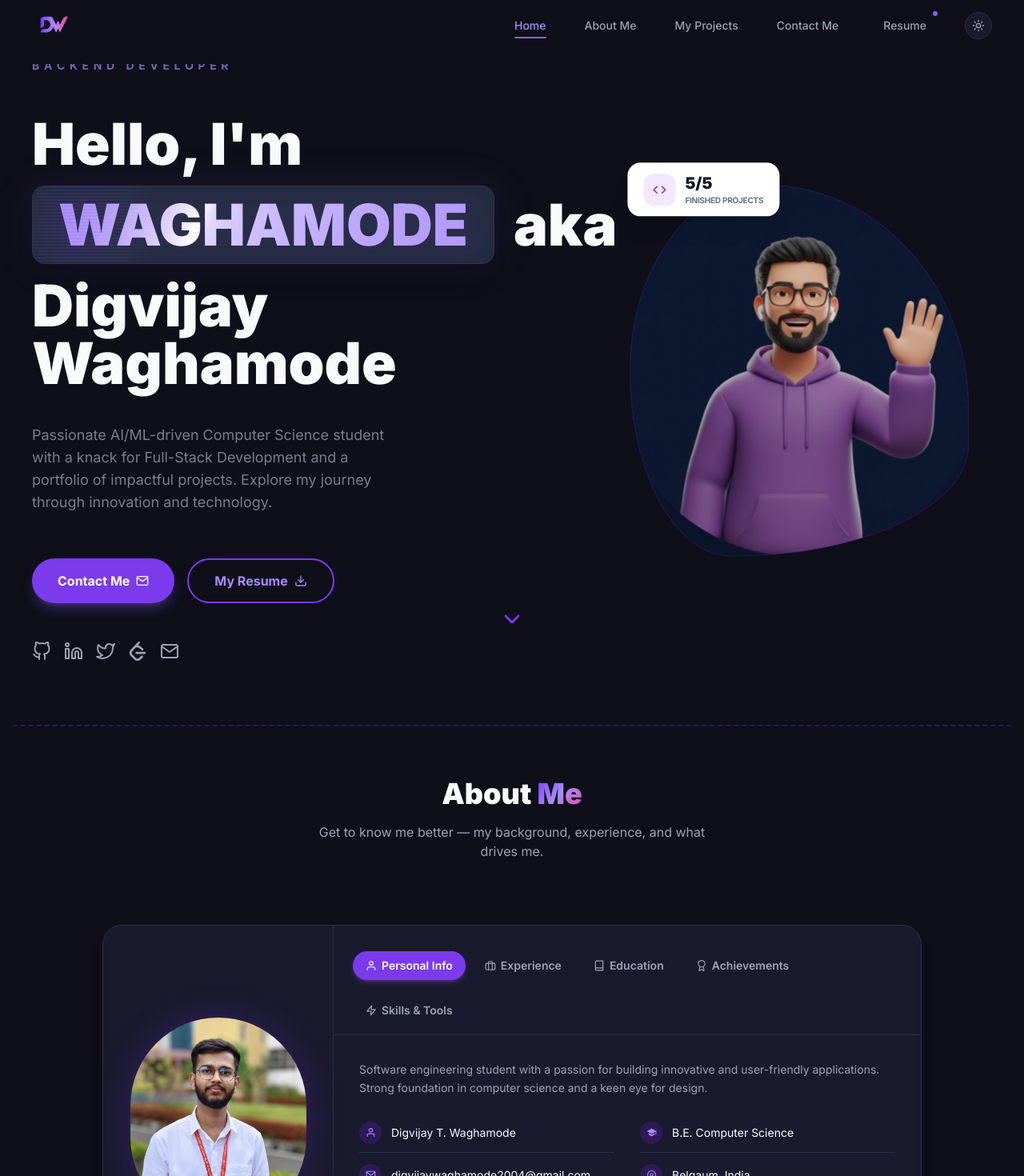
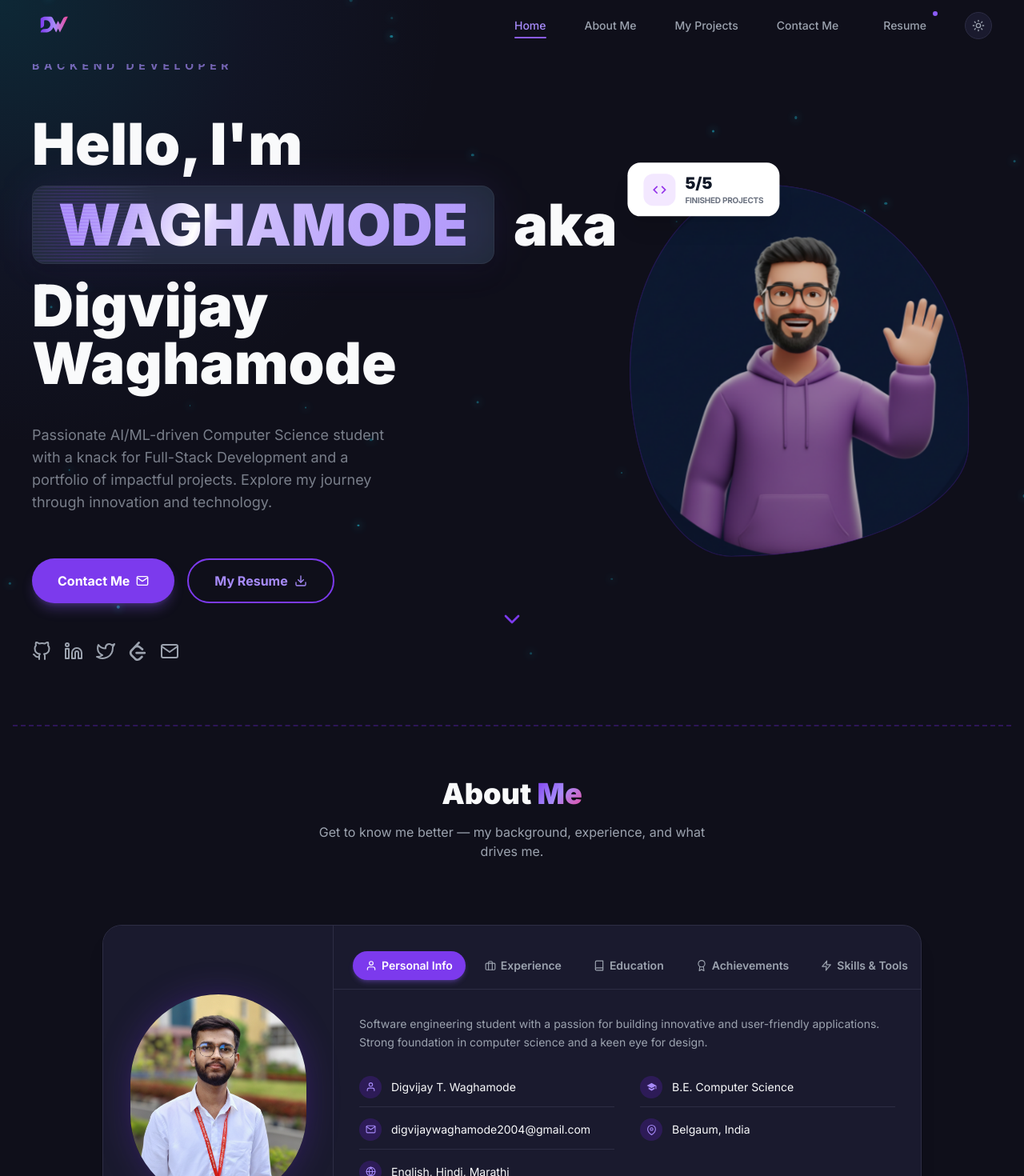
Before and after one commit to digvijay208/digvijay-portfolio, a Next.js app: page / in a window 1280 px wide. Shown: the top 1470 px of the page at 80% size. Built offline with nearby package versions, Linux system fonts and the light colour scheme.

Commit message:
feat: added interactive particle background and spring animations [skip ci]

```diff
--- a/components/About.tsx
+++ b/components/About.tsx
@@ -45,12 +45,12 @@ const EDUCATION = [
   { degree: "12th Grade (PCMB)",     institution: "KLE independent PU College",             duration: "2020 – 2022", cgpa: "7.53 / 10.0" },
 ];
 
-const ACHIEVEMENTS = [/*
-  { title: "🏆 Hackathon Winner",   desc: "1st place at National Level Tech Hackathon 2024 among 200+ teams." },
-  { title: "⭐ 5-Star Coder",       desc: "Achieved 5-star rating on HackerRank in Problem Solving." },
-  { title: "🎓 Merit Scholarship",  desc: "Awarded academic merit scholarship for outstanding performance." },
-  { title: "🚀 Best Project Award", desc: "Recognized for the best final year project in the department." },
-*/];
+const ACHIEVEMENTS = [
+  { title: "☁️ AWS Academy Graduate - Generative AI Foundations", desc: "Completed foundational training on Generative AI concepts provided by AWS Academy." },
+  { title: "🤖 Claude Code in Action", desc: "Successfully completed the Claude Code in Action course, focusing on practical AI development." },
+  { title: "🎨 UI/UX for Beginners", desc: "Completed a comprehensive course covering user interface and user experience design principles." },
+  { title: "💻 Web Development + DevOps Cohort", desc: "Participated in an intensive cohort focusing on modern web development along with essential DevOps practices." },
+];
 
 const SKILL_GROUPS = [
   { category: "Frontend",      color: "bg-blue-100 text-blue-700 dark:bg-blue-900/30 dark:text-blue-300",     skills: ["React","Next.js","TypeScript","Tailwind CSS","HTML5","CSS3"] },
@@ -106,26 +106,70 @@ const tabContent: Record<string, React.ReactNode> = {
   education: (
     <div className="space-y-4">
       {EDUCATION.map((edu, i) => (
-        <div key={i} className="p-4 rounded-2xl bg-[var(--bg)] border border-[var(--border)] hover:border-primary-300 dark:hover:border-primary-700 transition-colors">
-          <div className="flex justify-between items-start gap-2">
+        <motion.div
+          key={i}
+          initial={{ opacity: 0, scale: 0.95, y: 15 }}
+          animate={{ opacity: 1, scale: 1, y: 0 }}
+          transition={{
+            type: "spring",
+            stiffness: 260,
+            damping: 20,
+            delay: i * 0.1,
+          }}
+          whileHover={{
+            scale: 1.03,
+            y: -4,
+            transition: { type: "spring", stiffness: 400, damping: 10 }
+          }}
+          whileTap={{ scale: 0.98 }}
+          className="relative p-5 rounded-2xl bg-[var(--bg)] border border-[var(--border)] hover:border-primary-400 dark:hover:border-primary-500 hover:shadow-[0_8px_30px_rgba(168,85,247,0.4)] dark:hover:shadow-[0_8px_30px_rgba(168,85,247,0.6)] cursor-pointer transition-colors duration-300 group overflow-hidden"
+        >
+          {/* Subtle neon gradient background on hover */}
+          <div className="absolute inset-0 bg-gradient-to-br from-primary-500/10 to-transparent opacity-0 group-hover:opacity-100 transition-opacity duration-300 pointer-events-none" />
+
+          <div className="relative z-10 flex justify-between items-start gap-2">
             <div>
-              <div className="font-semibold text-[var(--text)]">{edu.degree}</div>
-              <div className="text-sm text-primary-600 dark:text-primary-400 font-medium">{edu.institution}</div>
+              <div className="font-bold text-[var(--text)] flex items-center gap-2 group-hover:text-primary-600 dark:group-hover:text-primary-400 transition-colors duration-300 text-base">{edu.degree}</div>
+              <div className="text-sm text-primary-600 dark:text-primary-400 font-medium mt-1">{edu.institution}</div>
             </div>
-            <span className="shrink-0 text-xs px-2 py-1 rounded-full bg-primary-100 dark:bg-primary-900/40 text-primary-700 dark:text-primary-300">{edu.duration}</span>
+            <span className="shrink-0 text-xs px-2.5 py-1 rounded-full bg-primary-100 dark:bg-primary-900/50 text-primary-700 dark:text-primary-300 font-medium border border-primary-200 dark:border-primary-800">{edu.duration}</span>
           </div>
-          <div className="mt-2 text-sm text-[var(--text-muted)]">CGPA / Score: <strong>{edu.cgpa}</strong></div>
-        </div>
+          <div className="relative z-10 mt-3 text-sm text-[var(--text-muted)]">CGPA / Score: <strong className="text-[var(--text)]">{edu.cgpa}</strong></div>
+        </motion.div>
       ))}
     </div>
   ),
   achievements: (
-    <div className="space-y-3">
+    <div className="space-y-4">
       {ACHIEVEMENTS.map((ach, i) => (
-        <div key={i} className="p-4 rounded-2xl bg-[var(--bg)] border border-[var(--border)] hover:border-primary-300 dark:hover:border-primary-700 transition-all">
-          <div className="font-semibold text-[var(--text)] mb-1">{ach.title}</div>
-          <p className="text-sm text-[var(--text-muted)]">{ach.desc}</p>
+        <motion.div
+          key={i}
+          initial={{ opacity: 0, scale: 0.95, y: 15 }}
+          animate={{ opacity: 1, scale: 1, y: 0 }}
+          transition={{
+            type: "spring",
+            stiffness: 260,
+            damping: 20,
+            delay: i * 0.1,
+          }}
+          whileHover={{
+            scale: 1.03,
+            y: -4,
+            transition: { type: "spring", stiffness: 400, damping: 10 }
+          }}
+          whileTap={{ scale: 0.98 }}
+          className="relative p-5 rounded-2xl bg-[var(--bg)] border border-[var(--border)] hover:border-primary-400 dark:hover:border-primary-500 hover:shadow-[0_8px_30px_rgba(168,85,247,0.4)] dark:hover:shadow-[0_8px_30px_rgba(168,85,247,0.6)] cursor-pointer transition-colors duration-300 group overflow-hidden"
+        >
+          {/* Subtle neon gradient background on hover */}
+          <div className="absolute inset-0 bg-gradient-to-br from-primary-500/10 to-transparent opacity-0 group-hover:opacity-100 transition-opacity duration-300 pointer-events-none" />
+
+          <div className="relative z-10">
+            <div className="font-bold text-[var(--text)] text-base mb-1.5 flex items-center gap-2 group-hover:text-primary-600 dark:group-hover:text-primary-400 transition-colors duration-300">
+              {ach.title}
             </div>
+            <p className="text-sm text-[var(--text-muted)] leading-relaxed">{ach.desc}</p>
+          </div>
+        </motion.div>
       ))}
     </div>
   ),
@@ -214,7 +258,11 @@ export default function About() {
             {/* RIGHT — Tabs + Content */}
             <div className="flex-1 flex flex-col min-w-0">
               {/* Tab pills row */}
-              <div className="flex flex-wrap gap-2 px-6 pt-8 pb-0 border-b border-[var(--border)]">
+              <div
+                className="flex overflow-x-auto px-6 pt-8 pb-0 border-b border-[var(--border)] [&::-webkit-scrollbar]:hidden"
+                style={{ scrollbarWidth: 'none', msOverflowStyle: 'none' }}
+              >
+                <div className="flex gap-1.5 sm:gap-2 pb-3 mb-[-1px]">
                   {tabs.map((tab) => {
                     const Icon = tab.icon;
                     const active = activeTab === tab.id;
@@ -223,7 +271,7 @@ export default function About() {
                         key={tab.id}
                         onClick={() => setActiveTab(tab.id)}
                         id={`tab-${tab.id}`}
-                      className={`flex items-center gap-1.5 px-4 py-2 rounded-full text-sm font-semibold transition-all duration-200 mb-3
+                        className={`flex items-center gap-1.5 px-3.5 sm:px-4 py-2 rounded-full text-xs sm:text-sm font-semibold transition-all duration-200 shrink-0 whitespace-nowrap
                           ${active
                             ? "bg-primary-600 text-white shadow-md shadow-primary-500/30"
                             : "text-[var(--text-muted)] hover:text-primary-600 hover:bg-primary-50 dark:hover:bg-primary-900/20"
@@ -234,6 +282,7 @@ export default function About() {
                       </button>
                     );
                   })}
+                </div>
               </div>
 
               {/* Tab content */}
--- a/components/Hero.tsx
+++ b/components/Hero.tsx
@@ -1,7 +1,7 @@
 "use client";
 
 import { useState, useEffect } from "react";
-import { motion, AnimatePresence } from "framer-motion";
+import { motion, AnimatePresence, useMotionValue, useSpring, useTransform } from "framer-motion";
 import Image from "next/image";
 import {
   FiGithub,
@@ -60,23 +60,99 @@ const ROLES = [
 
 export default function Hero() {
   const [roleIndex, setRoleIndex] = useState(0);
+  const [particles, setParticles] = useState<{id: number, size: number, x: number, y: number, duration: number, delay: number}[]>([]);
+
+  // Mouse tracking physics for interactive background
+  const mouseX = useMotionValue(0);
+  const mouseY = useMotionValue(0);
+
+  // Smooth out the mouse movement with physics
+  const springX = useSpring(mouseX, { stiffness: 100, damping: 30 });
+  const springY = useSpring(mouseY, { stiffness: 100, damping: 30 });
+
+  // Calculate opposite movement for parallax effect on particles
+  const parallaxX = useTransform(springX, [0, 100], [2, -2]);
+  const parallaxY = useTransform(springY, [0, 100], [2, -2]);
+
+  const handleMouseMove = (e: React.MouseEvent<HTMLElement>) => {
+    const rect = e.currentTarget.getBoundingClientRect();
+    // Calculate 0 to 100% based on mouse position within the section
+    const xPct = ((e.clientX - rect.left) / rect.width) * 100;
+    const yPct = ((e.clientY - rect.top) / rect.height) * 100;
+    mouseX.set(xPct);
+    mouseY.set(yPct);
+  };
 
   useEffect(() => {
+    // Change role every 3 seconds
     const interval = setInterval(() => {
       setRoleIndex((prev) => (prev + 1) % ROLES.length);
-    }, 3000); // Change role every 3 seconds
+    }, 3000);
+
+    // Generate particles on client mount to prevent hydration mismatch
+    setParticles(Array.from({ length: 40 }).map((_, i) => ({
+      id: i,
+      size: Math.random() * 3 + 1,
+      x: Math.random() * 100,
+      y: Math.random() * 100,
+      duration: Math.random() * 20 + 15,
+      delay: Math.random() * 5,
+    })));
+
     return () => clearInterval(interval);
   }, []);
 
   return (
-    <section id="home" className="relative min-h-screen flex items-center pt-20 overflow-hidden">
+    <section
+      id="home"
+      className="relative min-h-screen flex items-center pt-20 overflow-hidden"
+      onMouseMove={handleMouseMove}
+    >
       {/* Background decoration */}
-      <div className="absolute top-1/2 left-1/2 -translate-x-1/2 -translate-y-1/2 w-full h-full -z-10 opacity-30 dark:opacity-20 pointer-events-none">
-        <div className="absolute top-1/4 right-0 w-[500px] h-[500px] bg-primary-500/20 rounded-full blur-[120px]" />
-        <div className="absolute bottom-1/4 left-0 w-[400px] h-[400px] bg-blue-500/10 rounded-full blur-[100px]" />
+      <div className="absolute inset-0 w-full h-full z-[0] pointer-events-none overflow-hidden">
+        {/* Animated Spotlight Gradient */}
+        <motion.div
+          className="absolute inset-0 z-0"
+          style={{
+            background: useTransform(
+              [springX, springY],
+              ([x, y]) => `radial-gradient(circle 800px at ${x}% ${y}%, rgba(6,182,212,0.15) 0%, rgba(59,130,246,0.05) 40%, transparent 70%)`
+            )
+          }}
+        />
+
+        {/* Floating Particles wrapped in Parallax container */}
+        <motion.div
+          className="absolute inset-0"
+          style={{ x: parallaxX, y: parallaxY }}
+        >
+        {particles.map((p) => (
+          <motion.div
+            key={p.id}
+            className="absolute rounded-full bg-cyan-500 dark:bg-cyan-400 shadow-[0_0_8px_2px_rgba(6,182,212,0.3)] dark:shadow-[0_0_10px_2px_rgba(34,211,238,0.4)]"
+            style={{
+              width: p.size,
+              height: p.size,
+              left: `${p.x}%`,
+              top: `${p.y}%`,
+            }}
+            animate={{
+              y: [0, -30, 0],
+              x: [0, 20, 0],
+              opacity: [0.1, 0.8, 0.1]
+            }}
+            transition={{
+              duration: p.duration,
+              repeat: Infinity,
+              ease: "linear",
+              delay: p.delay
+            }}
+          />
+        ))}
+      </motion.div>
       </div>
 
-      <div className="max-w-[1400px] mx-auto px-4 sm:px-10 w-full">
+      <div className="max-w-[1400px] mx-auto px-4 sm:px-10 w-full relative z-10">
         <div className="grid lg:grid-cols-2 gap-12 lg:gap-72 items-center">
 
           {/* LEFT: Text Content */}
@@ -255,7 +331,7 @@ export default function Hero() {
         initial={{ opacity: 0 }}
         animate={{ opacity: 1 }}
         transition={{ delay: 2 }}
-        className="absolute bottom-10 left-1/2 -translate-x-1/2 hidden md:flex flex-col items-center gap-2"
+        className="absolute bottom-10 left-1/2 -translate-x-1/2 hidden md:flex flex-col items-center gap-2 z-20 pointer-events-none"
       >
         <motion.div
           animate={{ y: [0, 10, 0] }}
```
Lines whose indentation alone changed are shown as unchanged.
